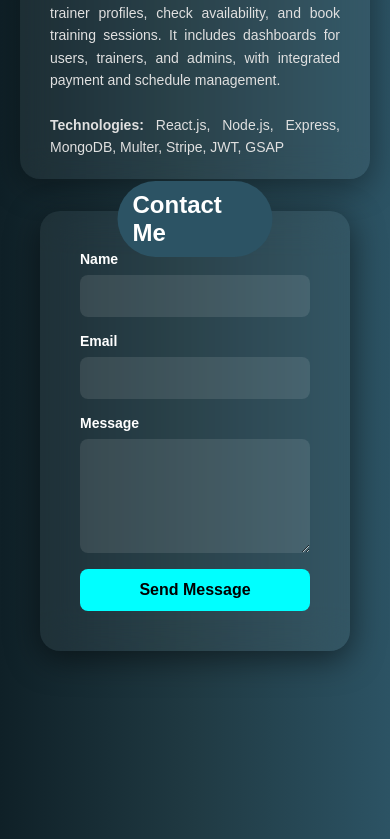
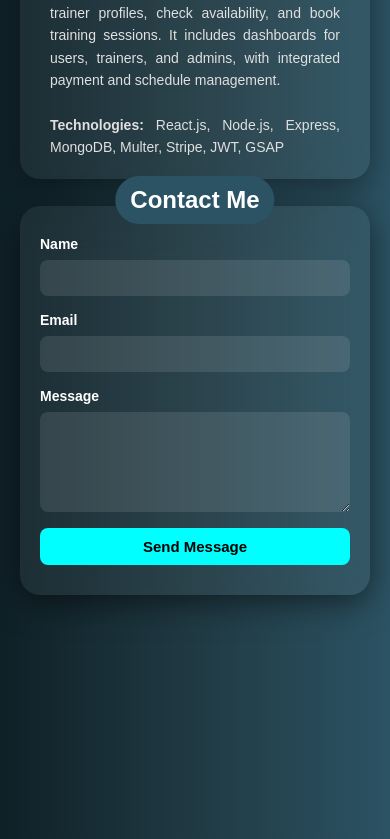
Before and after one commit to Abin-x/Abin-Portfolio, a React (Vite) app: page / in a window 390 px wide. Shown: the part 5845-6684 px from the top of the page. Built offline with nearby package versions, Linux system fonts and the light colour scheme.

Commit message:
change contact align

```diff
--- a/src/Pages/Contact/contact.css
+++ b/src/Pages/Contact/contact.css
@@ -10,7 +10,7 @@
 }
 
 .contact-card {
-    margin-top: -300px;
+  margin-top: -300px;
   background: rgba(255, 255, 255, 0.05);
   backdrop-filter: blur(20px);
   -webkit-backdrop-filter: blur(20px);
@@ -21,8 +21,6 @@
   box-shadow: 0 8px 32px rgba(0, 0, 0, 0.5);
   color: white;
 }
-
-
 
 .contact-card h2 {
   position: absolute;
@@ -70,7 +68,7 @@
   color: rgba(255, 255, 255, 0.6);
 }
 
-button[type="submit"] {
+button[type='submit'] {
   padding: 12px;
   font-size: 16px;
   background-color: #00ffff;
@@ -82,6 +80,31 @@ button[type="submit"] {
   transition: all 0.3s ease;
 }
 
-button[type="submit"]:hover {
+button[type='submit']:hover {
   background-color: #28cbf0;
 }
+
+@media (max-width: 768px) {
+  .contact-container {
+    padding: 40px 20px;
+    flex-direction: column;
+    margin-top: -90px;
+  }
+
+  .contact-card {
+
+    padding: 30px 20px;
+    width: 100%;
+  }
+
+  .form-group input,
+  .form-group textarea {
+    font-size: 14px;
+    padding: 10px 12px;
+  }
+
+  button[type='submit'] {
+    font-size: 15px;
+    padding: 10px;
+  }
+}
```
